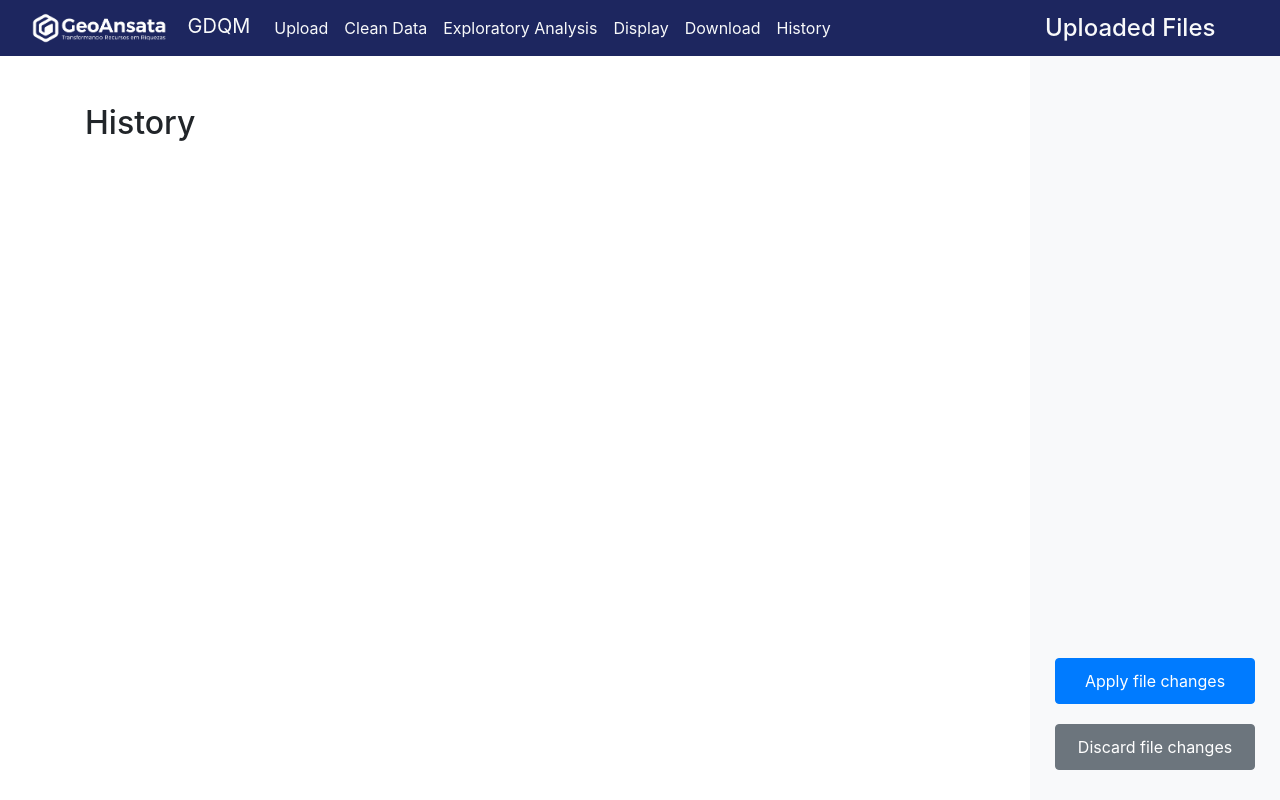
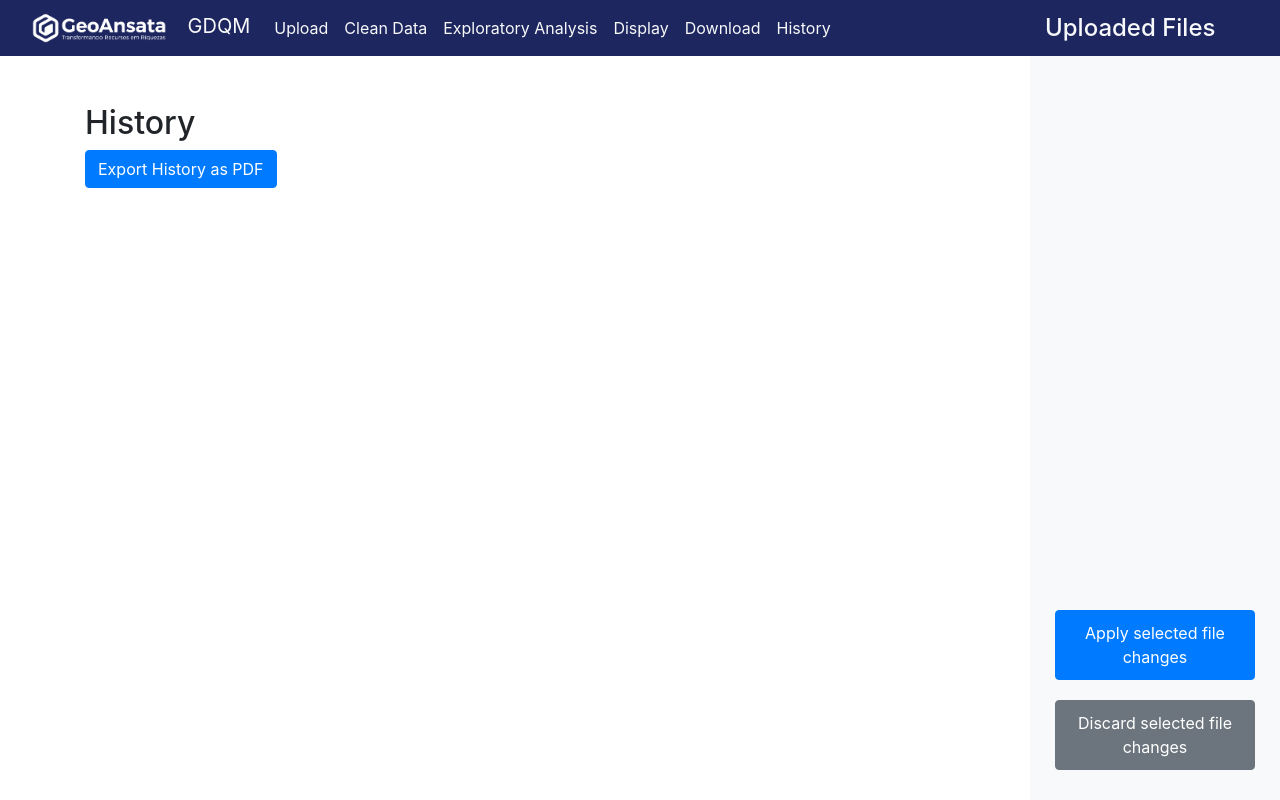
Before and after one commit to GeoAnsata/GeoAnsata-GDQM, a Flask app: template flask_site/templates/history.html in a window 1280 px wide. Run offline with Flask 3, Linux system fonts and the light colour scheme; the template is opened without the code that fills it, so the values that code supplies are empty; some libraries are stand-ins or nearby versions.

Commit message:
beginning of a pdf history

```diff
--- a/flask_site/app.py
+++ b/flask_site/app.py
@@ -9,13 +9,14 @@ import pandas as pd
 import shutil
 from datetime import datetime
 
+
+#TODO criar pdfs de exportação para o historico (completo com tabelas e simples com operações e comentários)
+#TODO adicionar um dois e tres desvios padroes (teste de consistência)
 #TODO clicar na linha para removê-la depois
 #TODO adicionar filtros no display
 #TODO mensagens de confimacao
-#TODO mais informacoes no historico (por exemplo porcentagem do banco de dados)
 #TODO pensar num sistema de gerar relatorios (geração de um relatorio a partir das imagens e analises geradas)
-#TODO opção de adicionar comentários a remoção
-#TODO adicionar remoção por query
+#TODO adicionar calculadora para remocao por query
 
 app = Flask(__name__)
 app.config['UPLOAD_FOLDER'] = 'uploads/'
@@ -126,8 +127,6 @@ def remove_columns():
     history= load_history(app, temp=True)
     history.write(f'<pre><a href="#{id}" data-toggle="collapse" aria-expanded="false" aria-controls="{id}" style="cursor: pointer;">')
     history.write(formatted_time + "Removed columns:" + str(columns_to_remove) + "\n</a></pre>\n")
-
-    # Tabela colapsável com identificador único
     history.write(f'<div id="{id}" class="collapse">')
     history.write(f'<p>{num_lines}</p>')
     if(comment):
@@ -136,6 +135,18 @@ def remove_columns():
     history.write(table_html + " </div>")
     history.write('</div>')
     history.close()
+
+    complete_history=load_history_pdf(app,temp=True)
+    complete_history.write("<a>"+formatted_time + "Removed columns: " + str(columns_to_remove) + "\n</a>\n")
+    full_table_html = get_table(df[columns_to_remove], request, 0, df.shape[0])
+    complete_history.write(f'<p>{num_lines}</p>')
+    if(comment):
+        complete_history.write(f'<p>{comment}</p>')
+    complete_history.write('<div class="table-responsive">')
+    complete_history.write(full_table_html )
+    complete_history.write('</div>')
+    complete_history.close()
+
     df.drop(columns=columns_to_remove, inplace=True, errors='raise')
     df.sort_index(inplace=True)
 
@@ -180,7 +191,8 @@ def remove_rows():
         formatted_time = current_time.strftime('[%d-%m-%Y %H:%M:%S] ')
         id =  re.sub(r'\W+', '_', formatted_time)
         table_html = get_table(df.iloc[start_row:end_row + 1], request, 0, 100, reset_index=False)
-        num_lines = "Número de linhas = " + str(end_row-start_row)
+
+        num_lines = "Remoção de "+str(end_row-start_row)+" linhas de "+ str(df.shape[0]) + " mantendo " +str(df.shape[0]-end_row+start_row) + " linhas"
         history.write(f'<pre><a href="#{id}" data-toggle="collapse" aria-expanded="false" aria-controls="{id}" style="cursor: pointer;">')
         history.write(formatted_time + "Removed rows from " + str(start_row) + " to " + str(end_row) + "\n</a></pre>\n")
 
@@ -193,6 +205,20 @@ def remove_rows():
         history.write(table_html + " </div>")
         history.write('</div>')
         history.close()
+
+
+
+        complete_history=load_history_pdf(app,temp=True)
+        complete_history.write("<a>"+formatted_time + "Removed rows from " + str(start_row) + " to " + str(end_row) + "\n</a>\n")
+        full_table_html = get_table(df, request, start_row, end_row + 1, reset_index=False)
+        complete_history.write(f'<p>{num_lines}</p>')
+        if(comment):
+            complete_history.write(f'<p>{comment}</p>')
+        complete_history.write('<div class="table-responsive">')
+        complete_history.write(full_table_html )
+        complete_history.write('</div>')
+        complete_history.close()
+
         df.drop(df.index[start_row:end_row + 1], inplace=True)
         df.sort_index(inplace=True)
 
@@ -220,7 +246,7 @@ def remove_nulls():
     df=load_df(app)
     removed=df[df[columns_to_remove].isna().any(axis=1)]
     table_html = get_table(removed, request, 0, 100)
-    num_lines = "Número de linhas = " + str(removed.shape[0])
+    num_lines = "Remoção de "+str(removed.shape[0])+" linhas de "+ str(df.shape[0]) + " mantendo " +str(df.shape[0]-removed.shape[0]) + " linhas"
     current_time = datetime.now()
     formatted_time = current_time.strftime('[%d-%m-%Y %H:%M:%S] ')
     id =  re.sub(r'\W+', '_', formatted_time)
@@ -237,6 +263,19 @@ def remove_nulls():
     history.write(table_html + " </div>")
     history.write('</div>')
     history.close()
+
+    complete_history=load_history_pdf(app,temp=True)
+    complete_history.write("<a>"+formatted_time + "Removed Null values in columns:" + str(columns_to_remove) + "\n</a>\n")
+    full_table_html = get_table(removed, request, 0, removed.shape[0] + 1, reset_index=False)
+    complete_history.write(f'<p>{num_lines}</p>')
+    if(comment):
+        complete_history.write(f'<p>{comment}</p>')
+    complete_history.write('<div class="table-responsive">')
+    complete_history.write(full_table_html )
+    complete_history.write('</div>')
+    complete_history.close()
+
+
     df.dropna(subset=columns_to_remove, inplace=True)
     df.sort_index(inplace=True)
 
@@ -267,7 +306,8 @@ def remove_query():
     df=load_df(app)
     rows_to_drop=df.query(query_str)
     table_html = get_table(rows_to_drop, request, 0, 100)
-    num_lines = "Número de linhas = " + str(rows_to_drop.shape[0])
+
+    num_lines = "Remoção de "+str(rows_to_drop.shape[0])+" linhas de "+ str(df.shape[0]) + " mantendo " +str(df.shape[0]-rows_to_drop.shape[0]) + " linhas"
     current_time = datetime.now()
     formatted_time = current_time.strftime('[%d-%m-%Y %H:%M:%S] ')
     id =  re.sub(r'\W+', '_', formatted_time)
@@ -284,6 +324,22 @@ def remove_query():
     history.write(table_html + " </div>")
     history.write('</div>')
     history.close()
+
+
+
+
+    complete_history=load_history_pdf(app,temp=True)
+    complete_history.write("<a>"+formatted_time + "Removed by query:" + query_str+ "\n</a>\n")
+    full_table_html = get_table(rows_to_drop, request, 0, rows_to_drop.shape[0] + 1, reset_index=False)
+    complete_history.write(f'<p>{num_lines}</p>')
+    if(comment):
+        complete_history.write(f'<p>{comment}</p>')
+    complete_history.write('<div class="table-responsive">')
+    complete_history.write(full_table_html )
+    complete_history.write('</div>')
+    complete_history.close()
+
+
     df.drop(index=rows_to_drop.index, inplace=True)
     df.sort_index(inplace=True)
 
@@ -299,6 +355,42 @@ def remove_query():
 
 
     return redirect(url_for('clean_data'))
+
+from xhtml2pdf import pisa
+@app.route('/export_pdf', methods=['GET'])
+def export_pdf():
+    file_name = session['selected_file']
+    dict_sheet_names = session['sheet_names']
+    file_root, _ = os.path.splitext(file_name)
+    if file_name.endswith('.xlsx') and (len(dict_sheet_names[file_name])>0):
+        selected_sheet=session['selected_sheet']
+        history_path = os.path.join(app.config['UPLOAD_FOLDER'], file_root + "_" + selected_sheet + "complete.html")
+        print(history_path)
+    else:
+        history_path = os.path.join(app.config['UPLOAD_FOLDER'], file_root + "complete.html")
+    pdf_path = os.path.join(app.config['UPLOAD_FOLDER'], 'history.pdf')
+
+
+    with open(history_path, "r") as file:
+        html_content = file.read()
+
+
+    with open("./templates/includes/history_pdf.html", "r") as file:
+        html_style = file.read()
+
+    pdf_output = BytesIO()
+
+    pisa.CreatePDF(html_content + html_style, dest=pdf_output, encoding='utf-8')
+
+    # Open a PDF file for writing in binary mode
+    with open(pdf_path, "wb") as pdf_file:
+
+        # Write the PDF content to the file
+        pdf_file.write(pdf_output.getvalue())
+
+    return send_file(pdf_path, as_attachment=True)
+
+
 
 @app.route('/criar_tabela_continuo', methods=['GET'])
 def criar_tabela_continuo_route():
@@ -416,6 +508,21 @@ def apply_file_changes():
     history=load_history(app,"a", temp=False)
     history.write(content)
     history.close()
+
+
+
+
+    temp_history_pdf=load_history_pdf(app,"r", temp=True)
+    content_pdf = temp_history_pdf.read()
+    temp_history_pdf.close()
+    temp_history_pdf=load_history_pdf(app,"w", temp=True)
+    temp_history_pdf.close()
+
+    history_pdf=load_history_pdf(app,"a", temp=False)
+    history_pdf.write(content_pdf)
+    history_pdf.close()
+
+
     if file_name.endswith('.csv'):
         df.to_csv(file_path,index=False)
     elif file_name.endswith('.xlsx') and (len(dict_sheet_names[file_name])>0):
@@ -435,6 +542,9 @@ def discard_file_changes():
     df=load_backup_df(app)
     temp_history=load_history(app,"w", temp=True)
     temp_history.close()
+
+    temp_history_pdf=load_history_pdf(app,"w", temp=True)
+    temp_history_pdf.close()
     if file_name.endswith('.csv'):
         df.to_csv(file_path,index=False)
     elif file_name.endswith('.xlsx') and (len(dict_sheet_names[file_name])>0):
@@ -445,13 +555,6 @@ def discard_file_changes():
         df.to_excel(file_path,index=False)
     return redirect(request.referrer or '/')
 
-
-#@app.route('/apply_all_changes', methods=['GET'])
-#def apply_all_changes():
-#    dict_sheet_names = session['sheet_names']
-
-
-#@app.route('/discard_all_changes', methods=['GET'])
 
 
 @app.route('/')
@@ -545,6 +648,7 @@ def history():
         return render_template('history.html',file_history=content,uploaded_files=session['sheet_names'], selected_file=session["selected_file"], selected_sheet=session["selected_sheet"])
     except:
         return render_template('history.html',file_history=None,uploaded_files=session['sheet_names'], selected_file=session["selected_file"], selected_sheet=session["selected_sheet"])
+
 @app.route('/select_file/<file_name>')
 def select_file(file_name):
     session['selected_file'] = file_name
--- a/flask_site/templates/base.html
+++ b/flask_site/templates/base.html
@@ -99,8 +99,8 @@
             {% endfor %}
         </ul>
         <div class="button-container">
-            <button id="apply-changes-btn" class="btn btn-primary small-btn">Apply file changes</button>
-            <button id="discard-changes-btn" class="btn btn-secondary small-btn">Discard file changes</button>
+            <button id="apply-changes-btn" class="btn btn-primary small-btn">Apply selected file changes</button>
+            <button id="discard-changes-btn" class="btn btn-secondary small-btn">Discard selected file changes</button>
         </div>
     </div>
 
--- a/flask_site/templates/history.html
+++ b/flask_site/templates/history.html
@@ -5,10 +5,18 @@
 {% block content %}
 <div class="container mt-5">
     <h2>History</h2>
+    <a href="{{ url_for('export_pdf') }}" class="btn btn-primary" id="generateHistoryPdf">Export History as PDF</a>
     {% if file_history %}
     <div class="mt-5">
         {{ file_history|safe }}
     </div>
     {% endif %}
 </div>
+{% include 'includes/loadingmodal.html' %}
+
+<script>
+document.getElementById('generateHistoryPdf').addEventListener('click', function(event) {
+    $('#loadingModal').modal('show');
+});
+</script>
 {% endblock %}
```
Also changed, not shown: flask_site/templates/clean_data.html (+24 -6 lines), flask_site/templates/includes/history_pdf.html (added, +24 -0 lines), flask_site/utils/info_tables.py (+6 -1 lines), flask_site/utils/load_df.py (+20 -0 lines).
